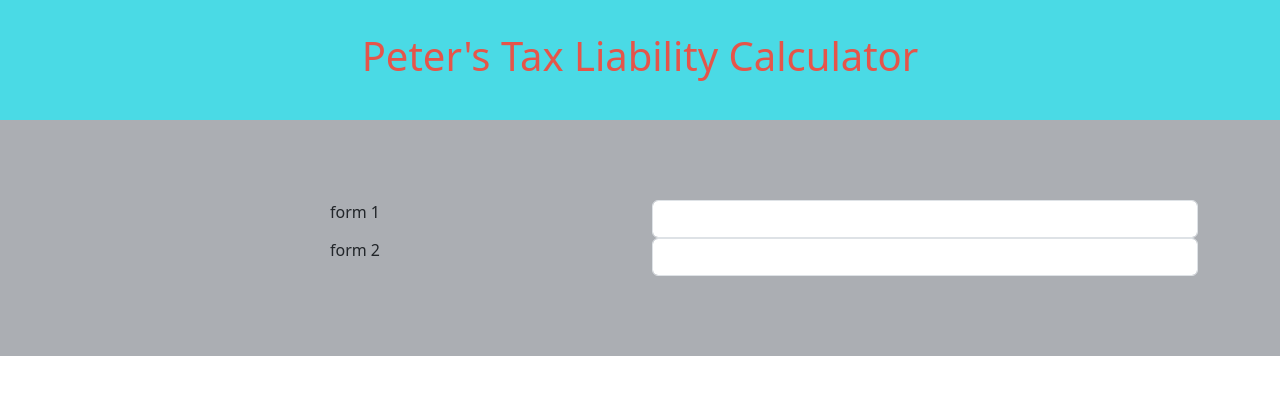
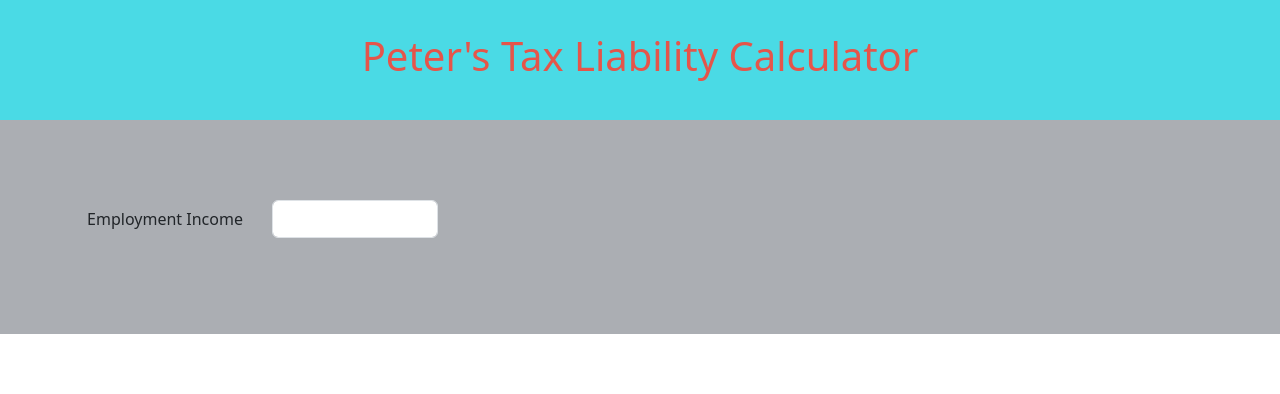
Before and after one commit to peterwoonfat/Tax-Calculator, a React (Create React App) app in the folder frontend/: page / in a window 1280 px wide. Shown: the top 394 px of the page. Built offline with nearby package versions, Linux system fonts and the light colour scheme.

Commit message:
Adjusted form to be a form group

```diff
--- a/frontend/src/App.js
+++ b/frontend/src/App.js
@@ -1,4 +1,3 @@
-import logo from './logo.svg';
 import React from 'react';
 import './App.css';
 import 'bootstrap/dist/css/bootstrap.min.css';
@@ -13,7 +12,6 @@ function App() {
 
   return (
     <div className="App">
-      {/* example content */}
       <header className="App-header">
         <h1>Peter's Tax Liability Calculator</h1>
       </header>
@@ -21,25 +19,16 @@ function App() {
       <div className='App-forms'>
         <Container>
           <Form>
-            <Row>
-              <Col>
-                <Form.Label>form 1</Form.Label>
+            <Form.Group as={Row} className='mb-3' controlId='formEmploymentIncome'>
+              <Form.Label column sm={2}>
+                Employment Income
+              </Form.Label>
+              <Col sm={2}>
+                <Form.Control type='number'/>
               </Col>
-              <Col>
-                <Form.Control/>
-              </Col>
-            </Row>
-            <Row>
-              <Col>
-                <Form.Label>form 2</Form.Label>
-              </Col>
-              <Col>
-                <Form.Control/>
-              </Col>
-            </Row>
+            </Form.Group>
           </Form>
         </Container>
-
       </div>
 
 
```
